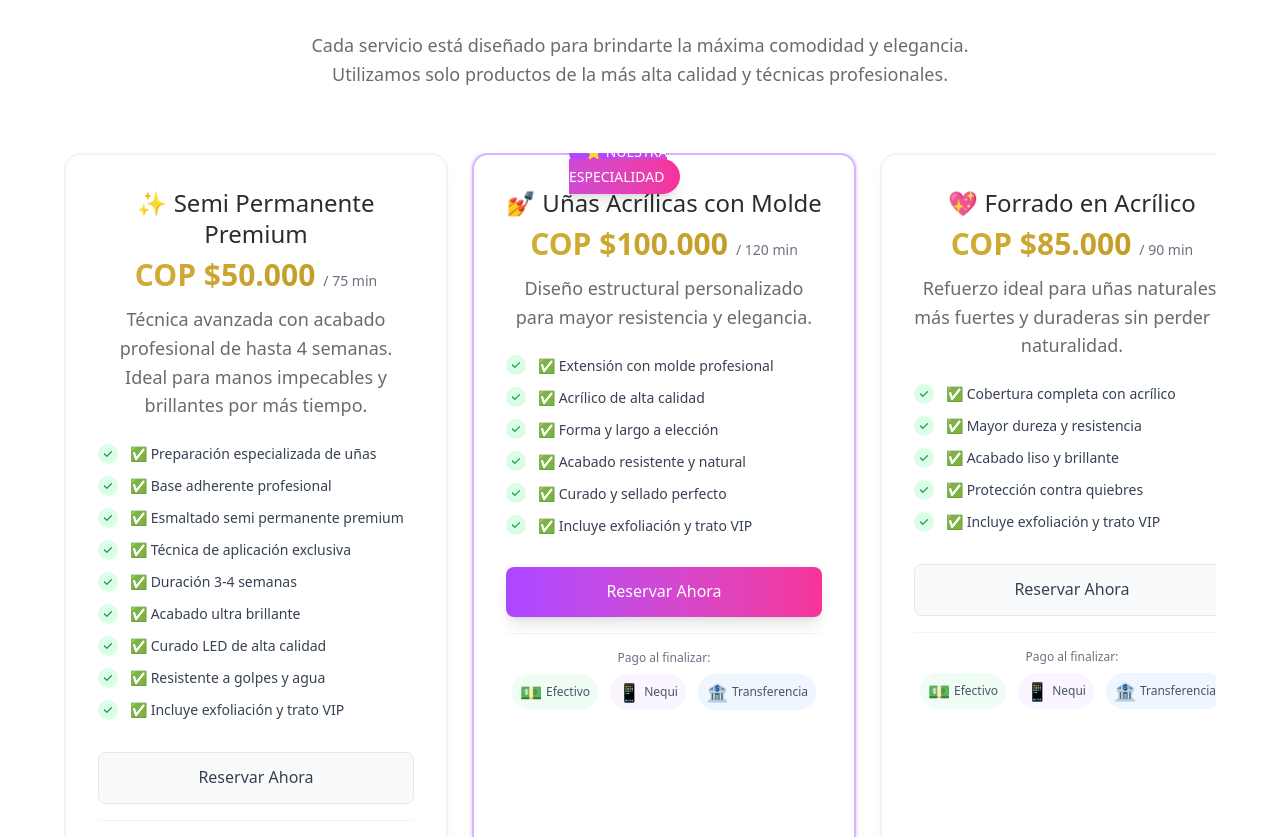
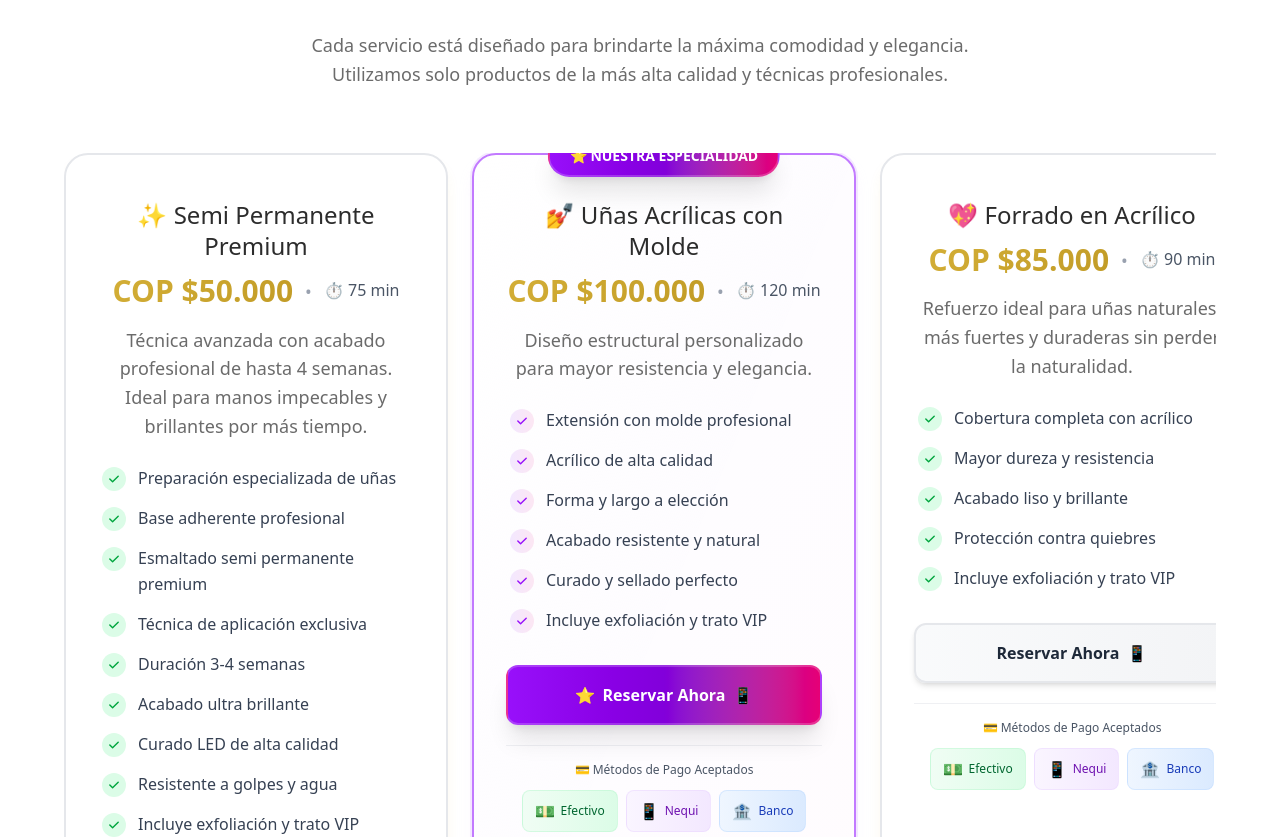
Before and after one commit to Desstter/nails, a Next.js app: page / in a window 1280 px wide. Shown: the part 921-1758 px from the top of the page. Built offline with nearby package versions, Linux system fonts and the light colour scheme; a web font is replaced by a local one.

Commit message:
Buenos cambios a servicios moviles 2

```diff
--- a/src/app/components/Services.tsx
+++ b/src/app/components/Services.tsx
@@ -191,16 +191,37 @@ export default function Services() {
   }, [nextSlide, prevSlide]);
 
   return (
-    <section id="servicios" className="section-padding bg-white">
+    <section
+      id="servicios"
+      className="section-padding bg-white"
+      itemScope
+      itemType="https://schema.org/LocalBusiness"
+    >
       <div className="container-luxury">
         <div className="text-center mb-16">
-          <h2 className="text-luxury-lg mb-6">
+          <h2 itemProp="name" className="text-luxury-lg mb-6">
             Nuestros <span className="gradient-gold">Servicios Premium</span>
           </h2>
-          <p className="text-premium max-w-2xl mx-auto">
+          <p itemProp="description" className="text-premium max-w-2xl mx-auto">
             Cada servicio está diseñado para brindarte la máxima comodidad y elegancia.
             Utilizamos solo productos de la más alta calidad y técnicas profesionales.
           </p>
+
+          {/* Hidden SEO metadata */}
+          <div className="sr-only">
+            <span itemProp="address" itemScope itemType="https://schema.org/PostalAddress">
+              <span itemProp="addressLocality">Bogotá</span>
+              <span itemProp="addressCountry">Colombia</span>
+            </span>
+            <span itemProp="telephone">+57 318 722 9548</span>
+            <span itemProp="priceRange">$50,000 - $100,000 COP</span>
+            <span itemProp="hasOfferingCatalog" itemScope itemType="https://schema.org/OfferingCatalog">
+              <span itemProp="name">Servicios de Manicure y Uñas</span>
+              <span itemProp="itemListElement" itemScope itemType="https://schema.org/OfferCatalog">
+                <span itemProp="itemOffered">Semi Permanente, Uñas Acrílicas, Forrado en Acrílico</span>
+              </span>
+            </span>
+          </div>
         </div>
 
         {/* Carrusel de servicios */}
@@ -229,89 +250,134 @@ export default function Services() {
           <div ref={carouselRef} className="overflow-x-auto scrollbar-hide scroll-smooth carousel-scroller">
             <div className="flex gap-4 md:gap-6 pb-6 px-4 md:px-0 snap-x snap-mandatory mobile-optimized" style={{width: 'fit-content'}}>
               {services.map((service) => (
-            <div
+                <article
                   key={service.id}
-              className={`relative bg-white rounded-2xl p-6 md:p-8 shadow-elegant hover:shadow-luxury transition-all duration-300 border-2 flex-shrink-0 w-80 md:w-96 snap-center service-card-mobile ${
+                  itemScope
+                  itemType="https://schema.org/Service"
+                  className={`relative bg-white rounded-3xl p-5 md:p-8 shadow-elegant hover:shadow-luxury transition-all duration-300 border-2 flex-shrink-0 w-80 md:w-96 snap-center service-card-mobile ${
                     service.specialty
-                  ? "border-purple-300 transform hover:scale-105 ring-2 ring-purple-100"
+                      ? "border-purple-400 bg-gradient-to-br from-white via-purple-50/30 to-pink-50/30 transform hover:scale-[1.02] ring-2 ring-purple-200/50 shadow-purple-100/50"
                       : service.popular
-                  ? "border-yellow-300 transform hover:scale-105"
-                  : "border-gray-100 hover:border-yellow-200"
+                      ? "border-yellow-400 bg-gradient-to-br from-white via-yellow-50/20 to-orange-50/20 transform hover:scale-[1.02] shadow-yellow-100/50"
+                      : "border-gray-200 hover:border-yellow-300 hover:shadow-yellow-100/30"
                   }`}
                 >
               {service.popular && !service.specialty && (
-                <div className="absolute -top-4 left-1/2 transform -translate-x-1/2">
-                  <span className="bg-gradient-to-r from-yellow-400 to-yellow-600 text-white px-4 py-2 rounded-full text-sm font-medium">
-                    Más Popular
+                <div className="absolute -top-3 left-1/2 transform -translate-x-1/2 z-10">
+                  <span className="bg-gradient-to-r from-yellow-400 via-yellow-500 to-yellow-600 text-white px-5 py-2 rounded-full text-xs md:text-sm font-bold shadow-lg whitespace-nowrap">
+                    ✨ MÁS POPULAR
                   </span>
                 </div>
               )}
               {service.specialty && (
-                <div className="absolute -top-4 left-1/2 transform -translate-x-1/2">
-                  <span className="bg-gradient-to-r from-purple-500 to-pink-500 text-white px-4 py-2 rounded-full text-sm font-medium shadow-lg">
+                <div className="absolute -top-3 left-1/2 transform -translate-x-1/2 z-10">
+                  <span className="bg-gradient-to-r from-purple-600 via-purple-700 to-pink-600 text-white px-5 py-2.5 rounded-full text-xs md:text-sm font-bold shadow-xl whitespace-nowrap border-2 border-white/20">
                     ⭐ NUESTRA ESPECIALIDAD
                   </span>
                 </div>
               )}
 
-              <div className="text-center mb-6">
-                <h3 className="text-elegant mb-2 text-lg md:text-xl">{service.name}</h3>
-                <div className="flex items-baseline justify-center gap-2 mb-3">
-                  <span className="text-2xl md:text-3xl font-bold gradient-gold">{service.price}</span>
-                  <span className="text-gray-500 text-sm">/ {service.duration}</span>
+              <div className="text-center mb-6 pt-3">
+                <h3 itemProp="name" className="text-elegant mb-3 text-lg md:text-xl font-semibold leading-tight px-2">
+                  {service.name}
+                </h3>
+                <div className="flex items-center justify-center gap-3 mb-4">
+                  <div className="text-center">
+                    <span
+                      itemProp="offers"
+                      itemScope
+                      itemType="https://schema.org/Offer"
+                      className="block"
+                    >
+                      <span itemProp="price" className="text-2xl md:text-3xl font-bold gradient-gold whitespace-nowrap">
+                        {service.price}
+                      </span>
+                      <meta itemProp="priceCurrency" content="COP" />
+                    </span>
                   </div>
-                <p className="text-premium text-sm leading-relaxed">
+                  <div className="text-gray-400 text-lg">•</div>
+                  <div className="text-center">
+                    <span className="text-sm md:text-base text-gray-600 font-medium whitespace-nowrap">
+                      ⏱️ {service.duration}
+                    </span>
+                  </div>
+                </div>
+                <p itemProp="description" className="text-premium text-sm md:text-base leading-relaxed px-2 text-gray-700">
                   {service.description}
                 </p>
               </div>
 
-              <ul className="space-y-2 md:space-y-3 mb-8">
+              <div className="mb-8 px-1">
+                <ul className="space-y-3 md:space-y-3.5">
                   {service.features.map((feature, index) => (
-                  <li key={index} className="flex items-center gap-3">
-                    <div className="w-4 h-4 md:w-5 md:h-5 bg-green-100 rounded-full flex items-center justify-center flex-shrink-0">
-                      <svg className="w-2.5 h-2.5 md:w-3 md:h-3 text-green-600" fill="currentColor" viewBox="0 0 20 20">
+                    <li key={index} className="flex items-start gap-3 group">
+                      <div className={`w-5 h-5 md:w-6 md:h-6 rounded-full flex items-center justify-center flex-shrink-0 mt-0.5 transition-all duration-200 ${
+                        service.specialty
+                          ? 'bg-gradient-to-r from-purple-100 to-pink-100 group-hover:from-purple-200 group-hover:to-pink-200'
+                          : service.popular
+                          ? 'bg-gradient-to-r from-yellow-100 to-orange-100 group-hover:from-yellow-200 group-hover:to-orange-200'
+                          : 'bg-green-100 group-hover:bg-green-200'
+                      }`}>
+                        <svg className={`w-3 h-3 md:w-3.5 md:h-3.5 transition-colors duration-200 ${
+                          service.specialty
+                            ? 'text-purple-600'
+                            : service.popular
+                            ? 'text-yellow-600'
+                            : 'text-green-600'
+                        }`} fill="currentColor" viewBox="0 0 20 20">
                           <path fillRule="evenodd" d="M16.707 5.293a1 1 0 010 1.414l-8 8a1 1 0 01-1.414 0l-4-4a1 1 0 011.414-1.414L8 12.586l7.293-7.293a1 1 0 011.414 0z" clipRule="evenodd" />
                         </svg>
                       </div>
-                    <span className="text-gray-700 text-xs md:text-sm leading-tight">{feature}</span>
+                      <span className="text-gray-700 text-sm md:text-base leading-relaxed font-medium break-words hyphens-auto" lang="es">
+                        {feature.replace('✅ ', '')}
+                      </span>
                     </li>
                   ))}
                 </ul>
+              </div>
 
               <button
                 onClick={() => handleBookService(service.name)}
-                className={`w-full py-4 md:py-3 px-6 rounded-lg font-medium transition-all duration-300 min-h-[48px] btn-touch ${
+                className={`w-full py-4 md:py-4 px-6 rounded-xl font-bold transition-all duration-300 min-h-[48px] btn-touch group overflow-hidden relative ${
                   service.specialty
-                    ? "bg-gradient-to-r from-purple-500 to-pink-500 hover:from-purple-600 hover:to-pink-600 text-white shadow-lg transform hover:scale-105 active:scale-95"
+                    ? "bg-gradient-to-r from-purple-600 via-purple-700 to-pink-600 hover:from-purple-700 hover:via-purple-800 hover:to-pink-700 text-white shadow-xl hover:shadow-purple-300/50 transform hover:scale-[1.02] active:scale-[0.98] border-2 border-white/20"
                     : service.popular
-                    ? "btn-primary active:scale-95"
-                    : "bg-gray-50 hover:bg-yellow-50 text-gray-700 hover:text-yellow-700 border border-gray-200 hover:border-yellow-300 active:scale-95"
+                    ? "bg-gradient-to-r from-yellow-500 to-orange-500 hover:from-yellow-600 hover:to-orange-600 text-white shadow-lg hover:shadow-yellow-300/50 transform hover:scale-[1.02] active:scale-[0.98]"
+                    : "bg-gradient-to-r from-gray-50 to-gray-100 hover:from-yellow-50 hover:to-yellow-100 text-gray-800 hover:text-yellow-800 border-2 border-gray-200 hover:border-yellow-400 active:scale-[0.98] shadow-md hover:shadow-lg"
                 }`}
               >
-                <span className="text-sm md:text-base">Reservar Ahora</span>
+                <span className="relative z-10 flex items-center justify-center gap-2 text-sm md:text-base whitespace-nowrap">
+                  {service.specialty && <span>⭐</span>}
+                  {service.popular && !service.specialty && <span>✨</span>}
+                  Reservar Ahora
+                  <span className="group-hover:translate-x-1 transition-transform duration-200">📱</span>
+                </span>
+                {service.specialty && (
+                  <div className="absolute inset-0 bg-gradient-to-r from-transparent via-white/10 to-transparent opacity-0 group-hover:opacity-100 transition-opacity duration-300 -skew-x-12 transform translate-x-[-100%] group-hover:translate-x-[100%]"></div>
+                )}
               </button>
 
               {/* Payment Methods */}
-              <div className="mt-4 pt-4 border-t border-gray-100">
+              <div className="mt-5 pt-4 border-t border-gray-200/60">
                 <div className="text-center">
-                  <p className="text-xs text-gray-500 mb-2">Pago al finalizar:</p>
-                  <div className="flex items-center justify-center gap-3">
-                    <div className="flex items-center gap-1 bg-green-50 px-2 py-1 rounded-full">
-                      <span className="text-lg">💵</span>
-                      <span className="text-xs text-gray-600 hidden sm:block">Efectivo</span>
+                  <p className="text-xs font-medium text-gray-600 mb-3 whitespace-nowrap">💳 Métodos de Pago Aceptados</p>
+                  <div className="flex items-center justify-center gap-2">
+                    <div className="flex items-center gap-1.5 bg-gradient-to-r from-green-50 to-green-100 px-3 py-2 rounded-lg border border-green-200/50 hover:shadow-sm transition-all duration-200">
+                      <span className="text-base">💵</span>
+                      <span className="text-xs font-medium text-green-800 whitespace-nowrap">Efectivo</span>
                     </div>
-                    <div className="flex items-center gap-1 bg-purple-50 px-2 py-1 rounded-full">
-                      <span className="text-lg">📱</span>
-                      <span className="text-xs text-gray-600 hidden sm:block">Nequi</span>
+                    <div className="flex items-center gap-1.5 bg-gradient-to-r from-purple-50 to-purple-100 px-3 py-2 rounded-lg border border-purple-200/50 hover:shadow-sm transition-all duration-200">
+                      <span className="text-base">📱</span>
+                      <span className="text-xs font-medium text-purple-800 whitespace-nowrap">Nequi</span>
                     </div>
-                    <div className="flex items-center gap-1 bg-blue-50 px-2 py-1 rounded-full">
-                      <span className="text-lg">🏦</span>
-                      <span className="text-xs text-gray-600 hidden sm:block">Transferencia</span>
+                    <div className="flex items-center gap-1.5 bg-gradient-to-r from-blue-50 to-blue-100 px-3 py-2 rounded-lg border border-blue-200/50 hover:shadow-sm transition-all duration-200">
+                      <span className="text-base">🏦</span>
+                      <span className="text-xs font-medium text-blue-800 whitespace-nowrap">Banco</span>
                     </div>
                   </div>
                 </div>
               </div>
-            </div>
+                </article>
               ))}
             </div>
           </div>
```
Also changed, not shown: src/app/globals.css (+55 -0 lines). Lines whose indentation alone changed are shown as unchanged.
